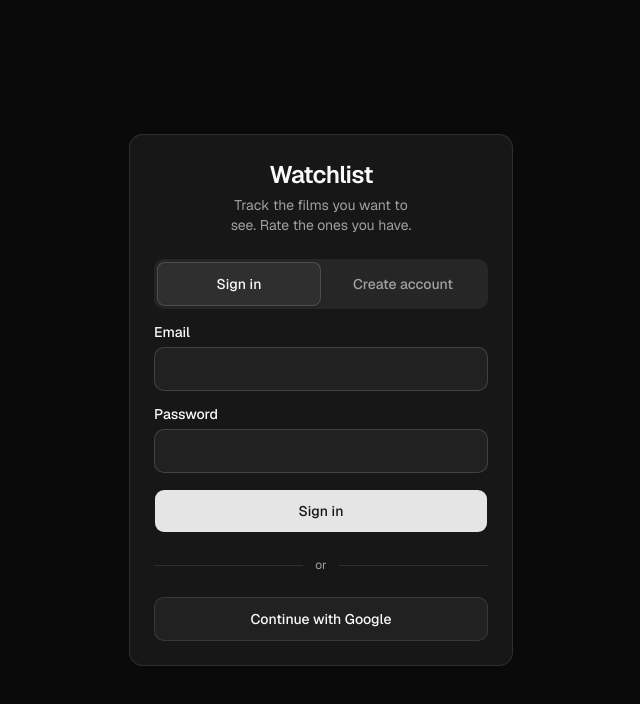
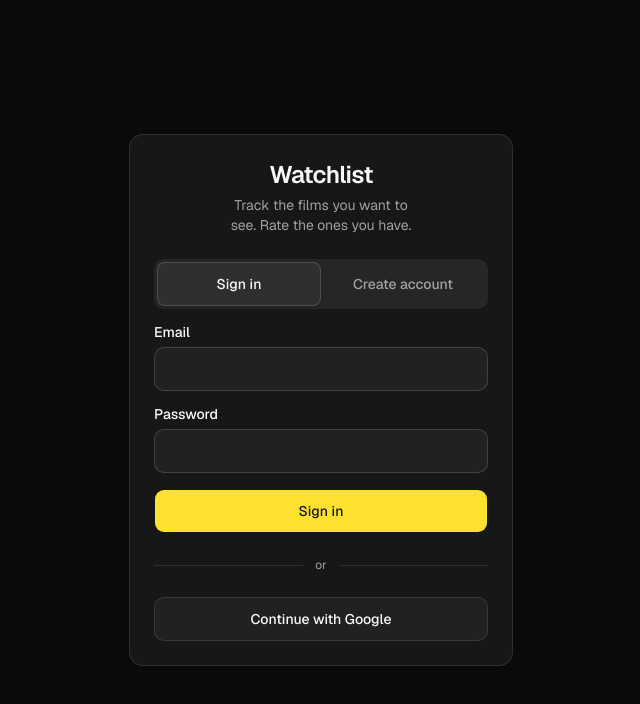
Before and after one commit to IshaanKataria/watchlist, a Next.js app: page /login in a window 1280 px wide. Shown: the top 704 px of the page, without its empty margins (319-959 px from the left). Built offline with nearby package versions, Linux system fonts and the light colour scheme.

Commit message:
feat(ui): use yellow as the accent for ratings and actions

```diff
--- a/app/(app)/feed/feed-row.tsx
+++ b/app/(app)/feed/feed-row.tsx
@@ -52,7 +52,7 @@ export function FeedRow({ item }: { item: FeedItem }) {
         <p className="flex items-center gap-2 text-xs text-muted-foreground">
           {rating !== null && (
             <span className="flex items-center gap-1 rounded-md bg-muted px-1.5 py-0.5 font-medium text-foreground tabular-nums">
-              <StarIcon className="size-3 fill-current" />
+              <StarIcon className="size-3 fill-current text-primary" />
               {rating}
               <span className="sr-only"> out of 10</span>
             </span>
--- a/app/globals.css
+++ b/app/globals.css
@@ -44,7 +44,7 @@
   --card-foreground: oklch(0.985 0 0);
   --popover: oklch(0.205 0 0);
   --popover-foreground: oklch(0.985 0 0);
-  --primary: oklch(0.922 0 0);
+  --primary: #ffe22f;
   --primary-foreground: oklch(0.205 0 0);
   --secondary: oklch(0.269 0 0);
   --secondary-foreground: oklch(0.985 0 0);
--- a/components/poster-grid.tsx
+++ b/components/poster-grid.tsx
@@ -28,7 +28,7 @@ function PosterCard({ movie, chip }: { movie: Poster; chip: string | null }) {
         />
         {chip && (
           <span className="absolute top-2 right-2 flex items-center gap-1 rounded-md bg-background/80 px-1.5 py-0.5 text-xs font-medium tabular-nums backdrop-blur">
-            <StarIcon className="size-3 fill-current" />
+            <StarIcon className="size-3 fill-current text-primary" />
             {chip}
           </span>
         )}
```
